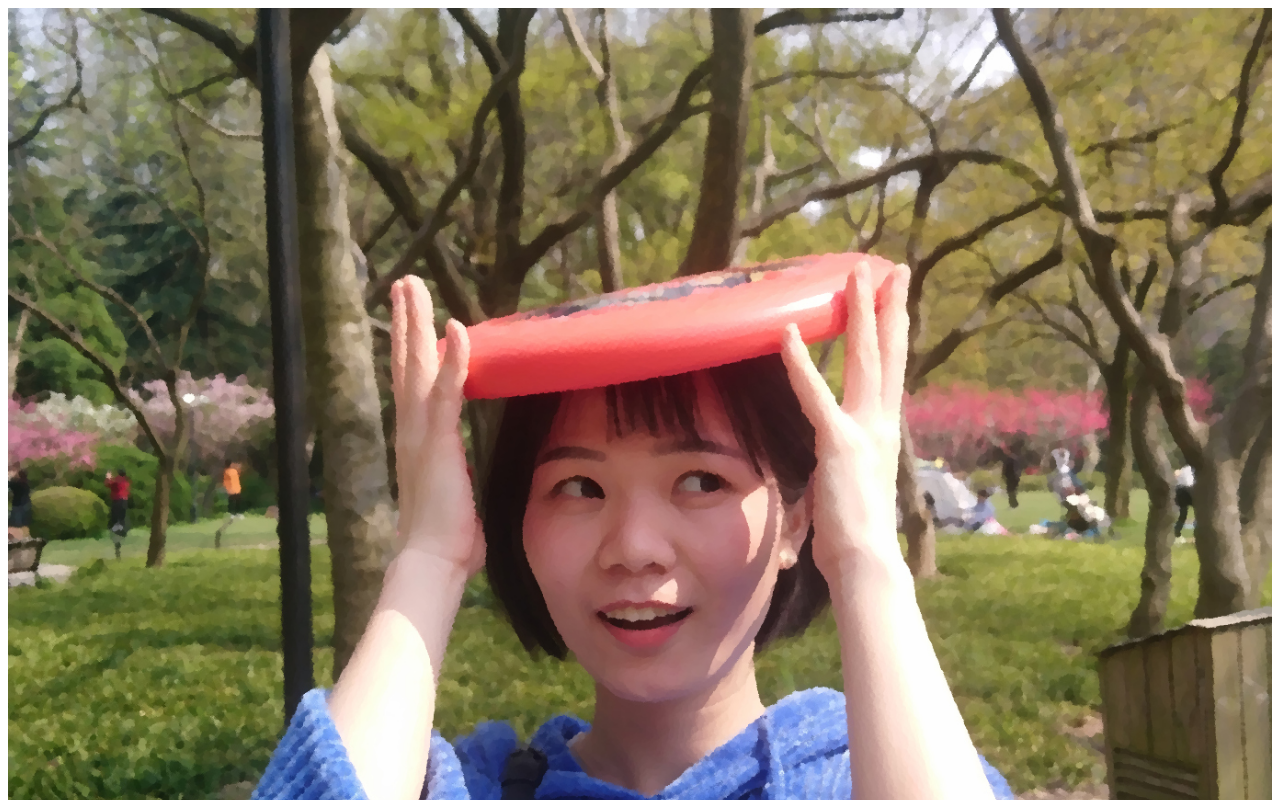
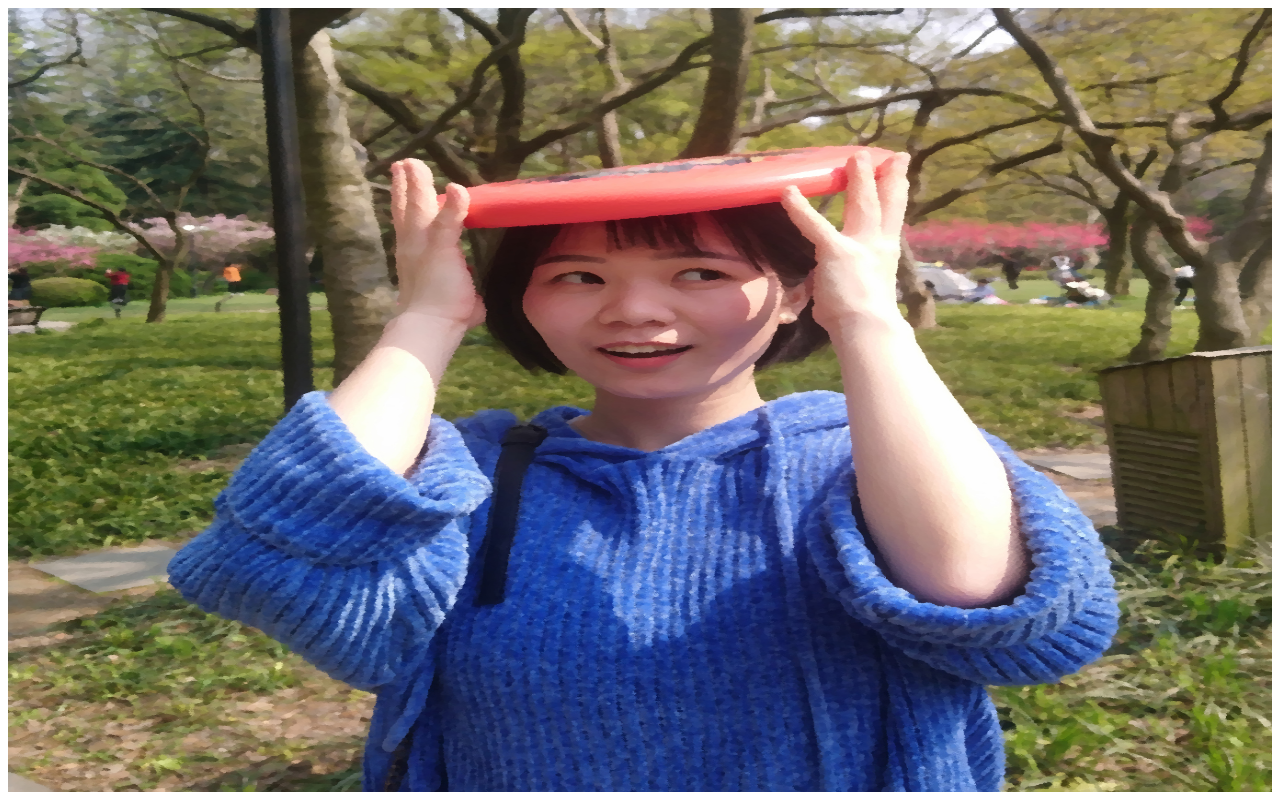
Before and after one commit to CaptainJJD/websiteP, a plain HTML site: page index.html in a window 1280 px wide. Shown: the top 800 px of the page. Drawn offline with Linux system fonts and the light colour scheme.

Commit message:
Update index.html

```diff
--- a/index.html
+++ b/index.html
@@ -1 +1 @@
-<img src="18.jpg" width="100%">
+<img src="18.jpg" width="100%" height="100%">
```
